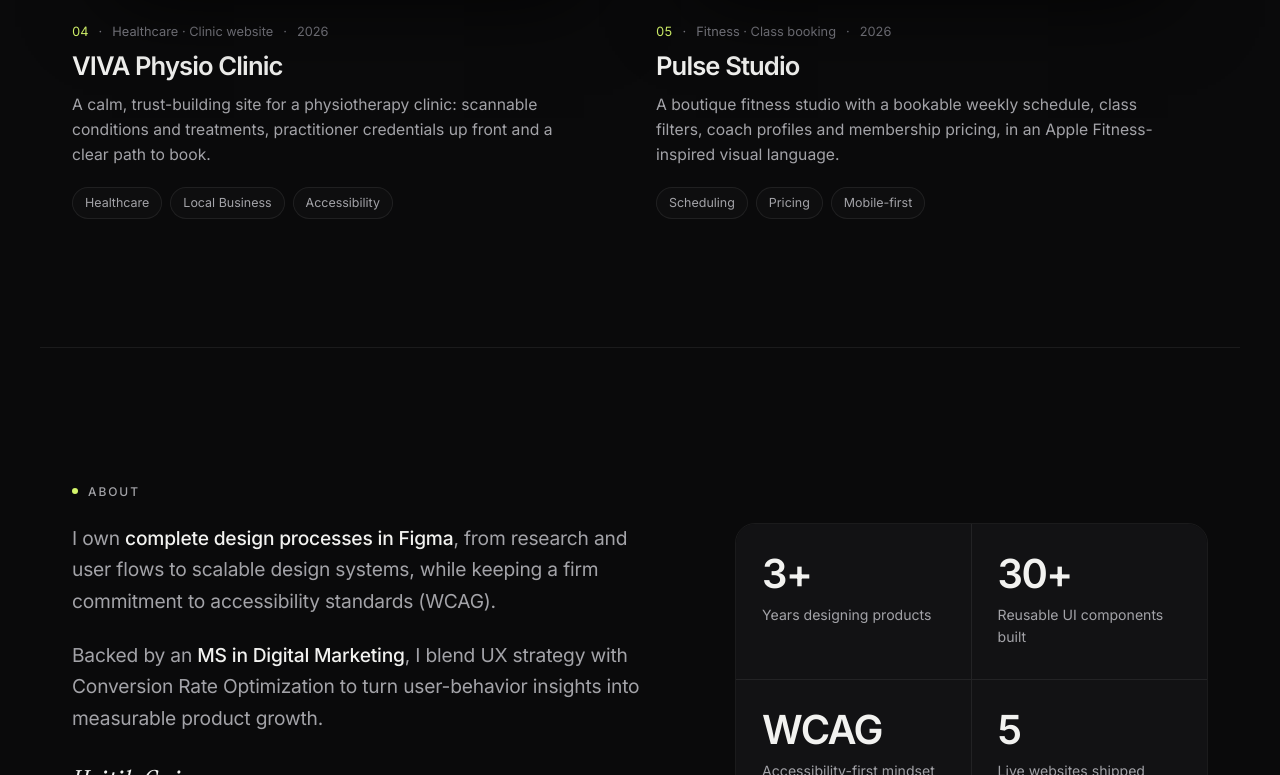
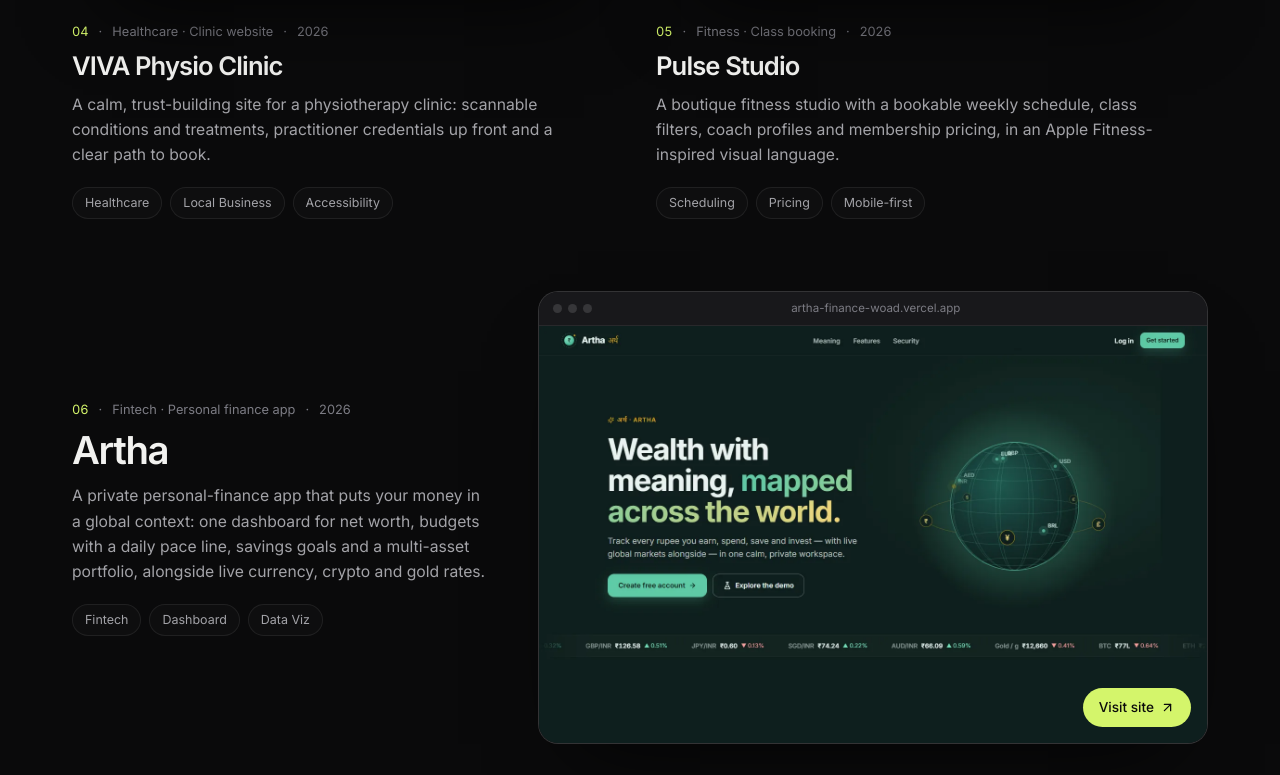
Before and after one commit to hritikgujar10/Portfolio, a React (Vite) app: page / in a window 1280 px wide. Shown: the part 2842-3617 px from the top of the page. Built offline with nearby package versions, Linux system fonts and the light colour scheme.

Commit message:
Add Artha finance app to Selected Work
Adds Artha with a homepage thumbnail as a second featured card that
closes the work section, and bumps the live websites stat to 6.

```diff
--- a/index.html
+++ b/index.html
@@ -4,7 +4,7 @@
     <meta charset="UTF-8" />
     <link rel="icon" type="image/svg+xml" href="/favicon.svg" />
     <meta name="viewport" content="width=device-width, initial-scale=1.0" />
-    <meta name="description" content="Hritik Gujar, UI/UX Product Designer crafting user-friendly mobile apps and data-rich web platforms. 3+ years across healthcare, B2B, e-commerce and analytics, with live work in travel, SaaS and fitness." />
+    <meta name="description" content="Hritik Gujar, UI/UX Product Designer crafting user-friendly mobile apps and data-rich web platforms. 3+ years across healthcare, B2B, e-commerce and analytics, with live work in travel, fintech, SaaS and fitness." />
     <meta name="author" content="Hritik Gujar" />
     <meta property="og:title" content="Hritik Gujar · UI/UX Product Designer" />
     <meta property="og:description" content="Designing intuitive, accessible, data-rich product experiences in Figma." />
--- a/src/components/Work.jsx
+++ b/src/components/Work.jsx
@@ -1,6 +1,14 @@
 import { work } from '../data/content'
 import Reveal from './Reveal'
 import { Arrow } from './Icons'
+
+// The first project is shown large. If the rest would leave one card alone on
+// the last row, that card is shown large too, with the image on the right.
+const featuredClass = (i, total) => {
+  if (i === 0) return ' featured'
+  if (i === total - 1 && total % 2 === 0) return ' featured reverse'
+  return ''
+}
 
 export default function Work() {
   return (
@@ -14,7 +22,7 @@
         </div>
         <Reveal delay={0.1}>
           <p className="section-lead">
-            Recent builds across travel, SaaS, fitness, healthcare and D2C e-commerce.
+            Recent builds across travel, fintech, SaaS, fitness, healthcare and D2C e-commerce.
             Every one is live, so click through and try it.
           </p>
         </Reveal>
@@ -25,7 +33,7 @@
           <Reveal
             key={p.name}
             delay={0.04 + (i % 2) * 0.08}
-            className={`work-item${i === 0 ? ' featured' : ''}`}
+            className={`work-item${featuredClass(i, work.length)}`}
           >
             <a className="work-card" href={p.url} target="_blank" rel="noopener noreferrer">
               <div className="work-shot">
--- a/src/data/content.js
+++ b/src/data/content.js
@@ -18,7 +18,7 @@
   { value: '3+', label: 'Years designing products' },
   { value: '30+', label: 'Reusable UI components built' },
   { value: 'WCAG', label: 'Accessibility-first mindset' },
-  { value: '5', label: 'Live websites shipped' },
+  { value: '6', label: 'Live websites shipped' },
 ]
 
 export const skills = [
@@ -143,6 +143,16 @@
     url: 'https://pulse-studio-orpin.vercel.app/',
     image: '/projects/pulse-studio.webp',
   },
+  {
+    name: 'Artha',
+    category: 'Fintech · Personal finance app',
+    year: '2026',
+    blurb:
+      'A private personal-finance app that puts your money in a global context: one dashboard for net worth, budgets with a daily pace line, savings goals and a multi-asset portfolio, alongside live currency, crypto and gold rates.',
+    tags: ['Fintech', 'Dashboard', 'Data Viz'],
+    url: 'https://artha-finance-woad.vercel.app/',
+    image: '/projects/artha-finance.webp',
+  },
 ]
 
 // Product design work from past roles.
--- a/src/index.css
+++ b/src/index.css
@@ -241,6 +241,9 @@
   display: grid; grid-template-columns: 1.6fr 1fr; gap: 48px; align-items: center;
 }
 
+.work-item.featured.reverse .work-card { grid-template-columns: 1fr 1.6fr; }
+.work-item.featured.reverse .work-shot { order: 2; }
+
 .work-shot {
   position: relative; overflow: hidden;
   border-radius: var(--radius-lg);
@@ -423,7 +426,9 @@
    RESPONSIVE
    ============================================================ */
 @media (max-width: 1000px) {
-  .work-item.featured .work-card { grid-template-columns: 1fr; gap: 24px; }
+  .work-item.featured .work-card,
+  .work-item.featured.reverse .work-card { grid-template-columns: 1fr; gap: 24px; }
+  .work-item.featured.reverse .work-shot { order: 0; }
   .case-row { grid-template-columns: 40px 1fr 80px; }
   .case-body { grid-column: 2 / -1; }
   .skill-row { grid-template-columns: 260px 1fr; }
```
Also changed, not shown: public/projects/artha-finance.webp (added).
